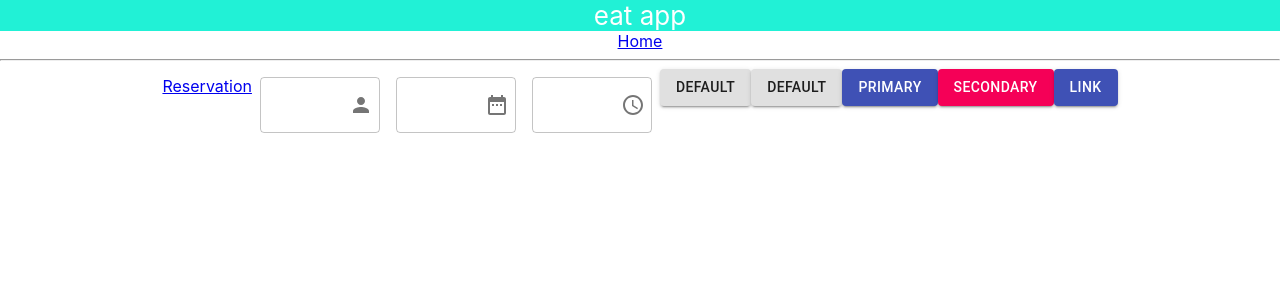
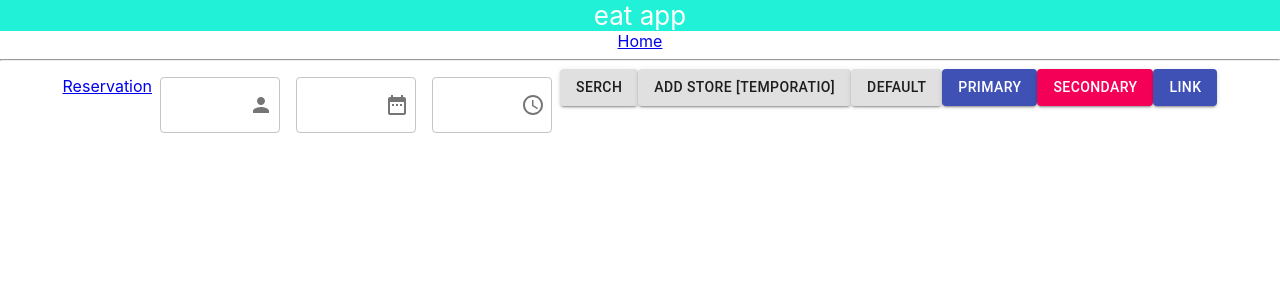
Before and after one commit to p8queiroz/eat-app-availability, a React (Create React App) app: page / in a window 1280 px wide. Shown: the top 300 px of the page. Built offline with nearby package versions, Linux system fonts and the light colour scheme.

Commit message:
store configuration

```diff
--- a/src/App.tsx
+++ b/src/App.tsx
@@ -1,4 +1,4 @@
-import React from 'react';
+import React, { Dispatch } from 'react';
 import logo from './logo.svg';
 import './App.css';
 import {
@@ -9,9 +9,27 @@ import {
 } from "react-router-dom";
 import Home from './pages/home';
 import Reservation from './pages/Reservation';
+import { shallowEqual, useDispatch, useSelector } from 'react-redux';
+import { ReservationState } from './store/type';
+import { IReservation } from './models/IReservation';
+import { addReservation } from './store/actionCreators';
 
 
 const App: React.FC = () => {
+
+  const reservations: readonly IReservation[] = useSelector(
+    (state: ReservationState) => state.reservation,
+    shallowEqual
+  );
+
+  const dispatch: Dispatch<any> = useDispatch();
+
+
+  const saveReservation = React.useCallback(
+    (reservation: IReservation) => dispatch(addReservation(reservation)),
+    [dispatch]
+  );
+
   return (
     <div className="App">
       <header className="App-header">
@@ -19,16 +37,12 @@ const App: React.FC = () => {
       </header>
       <Router>
         <div>
-
               <Link to="/">Home</Link>
-
               <hr />
               <Link to="/reservation">Reservation</Link>
-
-
           <Switch>
             <Route exact path="/">
-            <Home />
+              <Home saveReservation={saveReservation}/>
             </Route>
             <Route path="/reservation">
               <Reservation />
@@ -36,10 +50,6 @@ const App: React.FC = () => {
           </Switch>
         </div>
       </Router>
-
-
-
-
     </div>
   );
 }
--- a/src/pages/home.tsx
+++ b/src/pages/home.tsx
@@ -8,10 +8,12 @@ import NativeSelect from '@material-ui/core/NativeSelect';
 import Button from '@material-ui/core/Button';
 import { Person, DateRange, Schedule } from '@material-ui/icons';
 import AvailableTimeTable from '../components/AvailableTimeTable/AvailableTimeTable';
+import { IReservation } from '../models/IReservation';
 
- <Select
-   IconComponent = {Person}
- />
+type Props = {
+  saveReservation: (reservation: IReservation | any) => void
+}
+
 const useStyles = makeStyles((theme: Theme) =>
   createStyles({
     formControl: {
@@ -24,9 +26,39 @@ const useStyles = makeStyles((theme: Theme) =>
   }),
 );
 
-const  Home: React.FC = () =>  {
+const  Home: React.FC<Props> = ({ saveReservation }) =>  {
+
+  const [reservation, setReservation] = React.useState<IReservation | {}>()
+
+  const handleReservationData = (e: React.FormEvent<HTMLInputElement>) => {
+    setReservation({
+      ...reservation,
+      [e.currentTarget.id]: e.currentTarget.value,
+    })
+  }
+
+  const addNewReservation = (e: React.FormEvent) => {
+    e.preventDefault();
+    const tempResevation: IReservation = {
+      Id: Math.random(),
+      Date: new Date(),
+      Hour: `${Math.random()}hh`,
+      ReservedTo: {
+          Id: 2,
+          Email: "pqhqs@g.com",
+          FirsName: "Paulo",
+          LastName: "Queiroz",
+          Phone: 5585242343423
+      },
+      TotalOcupants: 2,
+    };
+
+    saveReservation(tempResevation)
+    //saveReservation(reservation);
+  }
 
   const classes = useStyles();
+
   const [state, setState] = React.useState<{ age: string | number; name: string }>({
     age: '',
     name: 'hai',
@@ -95,7 +127,8 @@ const  Home: React.FC = () =>  {
           <option value={30}>Thirty</option>
         </Select>
       </FormControl>
-      <Button variant="contained">Default</Button>
+      <Button variant="contained">Serch</Button>
+      <Button onClick={addNewReservation} variant="contained">ADD STORE [TEMPORATIO]</Button>
       <AvailableTimeTable/>
       </>
   );
--- a/src/store/actionCreators.ts
+++ b/src/store/actionCreators.ts
@@ -1,6 +1,14 @@
 import { IReservation } from "../models/IReservation"
 import { DispatchType, ReservationAction } from "./type"
 import * as actionTypes from "./actionTypes"
+
+const  simulateHttpRequest = (action: ReservationAction) => {
+  return (dispatch: DispatchType) => {
+    setTimeout(() => {
+      dispatch(action)
+    }, 500)
+  }
+}
 
 export const  addReservation = (reservation: IReservation) => {
 
@@ -19,11 +27,3 @@ export const removeReservation = (reservation: IReservation) => {
     }
     return simulateHttpRequest(action)
   }
-
-const  simulateHttpRequest = (action: ReservationAction) => {
-  return (dispatch: DispatchType) => {
-    setTimeout(() => {
-      dispatch(action)
-    }, 500)
-  }
-}
--- a/src/store/store.ts
+++ b/src/store/store.ts
@@ -2,7 +2,11 @@ import { createStore, applyMiddleware, Store } from "redux"
 import thunk from "redux-thunk"
 import reducer from "./reducer"
 import { DispatchType, ReservationAction, ReservationState } from "./type"
+import logger from 'redux-logger';
+
+//CT
+const middleWares = [thunk, logger];
 
 export const store: Store<ReservationState, ReservationAction> & {
     dispatch: DispatchType
-  } = createStore(reducer, applyMiddleware(thunk))
+} = createStore(reducer, applyMiddleware(...middleWares))
```
Lines whose indentation alone changed are shown as unchanged.
